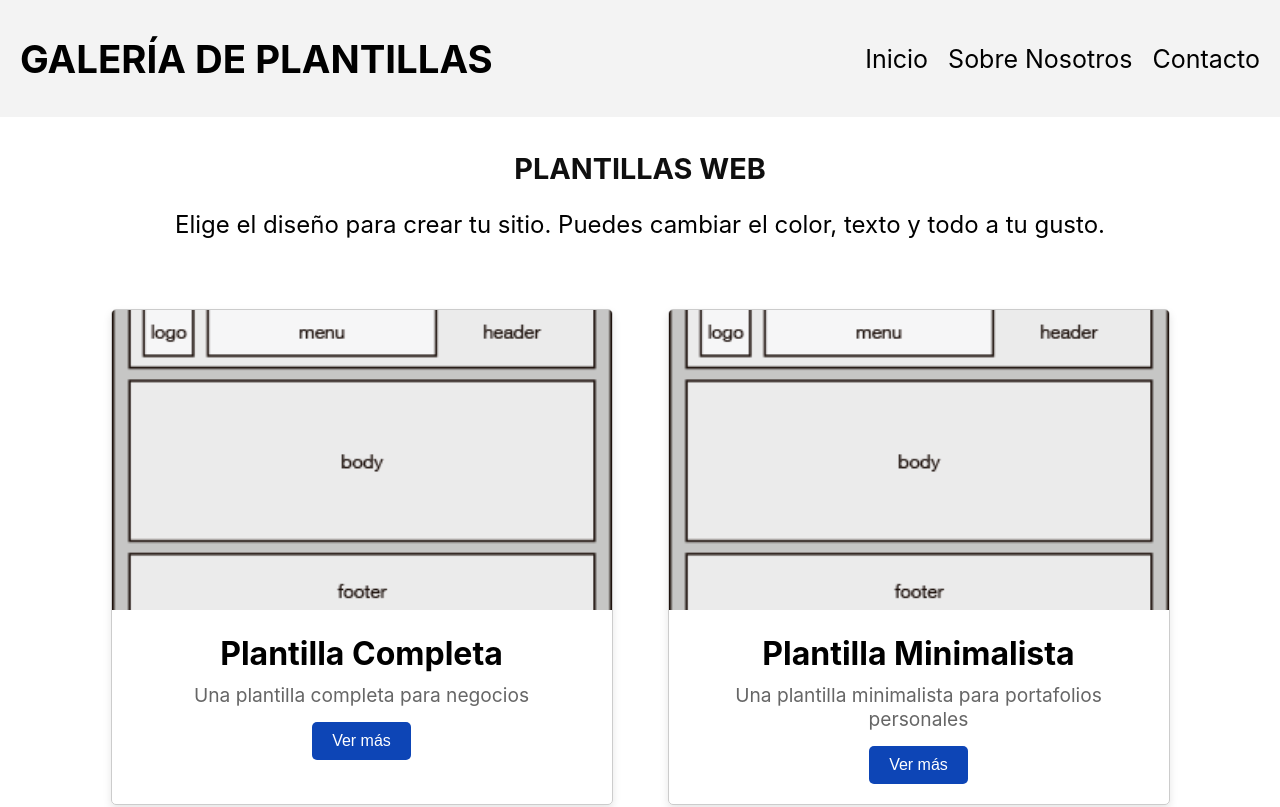
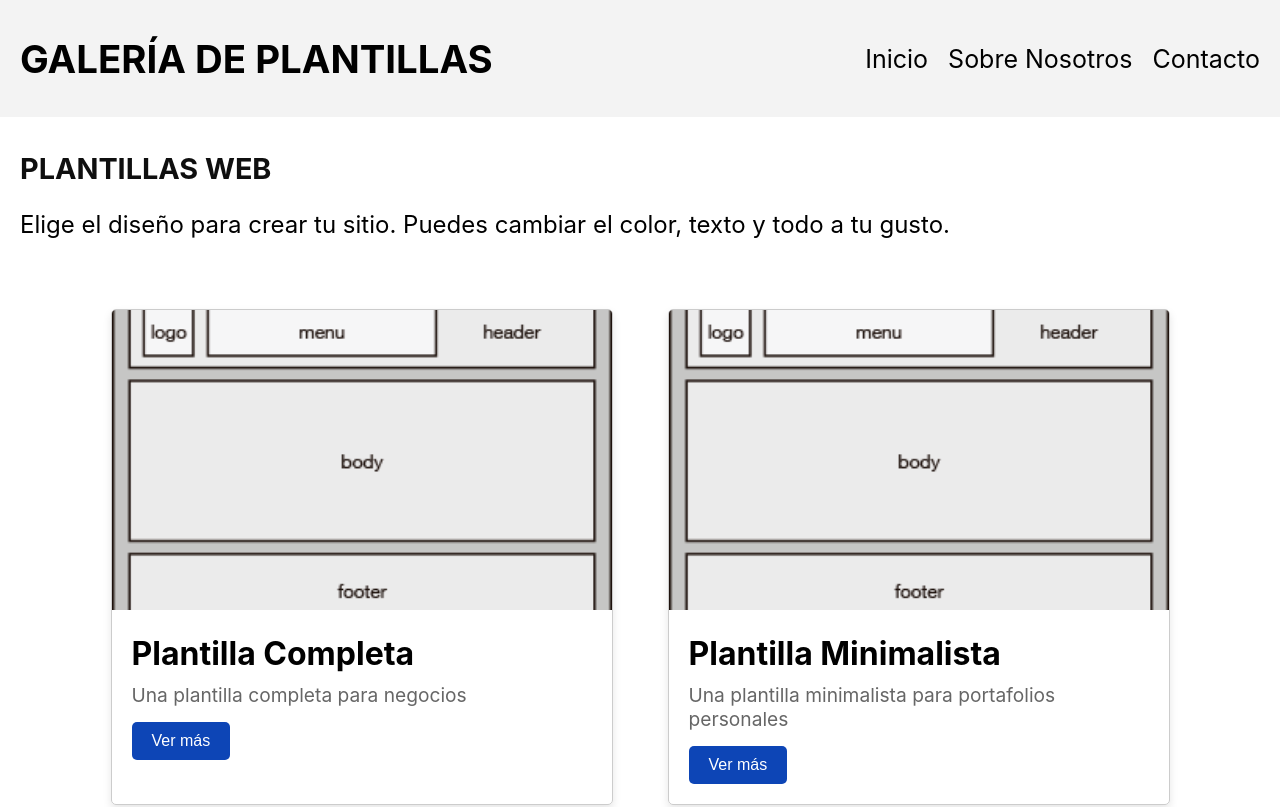
Before and after one commit to anrivers/galeria-de-plantillas, a React (Create React App) app: page / in a window 1280 px wide. Shown: the top 807 px of the page. Built offline with nearby package versions, Linux system fonts and the light colour scheme.

Commit message:
Se agregó taiwlind css

```diff
--- a/package.json
+++ b/package.json
@@ -46,5 +46,10 @@
       "last 1 firefox version",
       "last 1 safari version"
     ]
+  },
+  "devDependencies": {
+    "autoprefixer": "^10.4.19",
+    "postcss": "^8.4.38",
+    "tailwindcss": "^3.4.4"
   }
 }
--- /dev/null
+++ b/postcss.config.js
@@ -0,0 +1,6 @@
+module.exports = {
+  plugins: {
+    tailwindcss: {},
+    autoprefixer: {},
+  },
+}
--- a/src/App.js
+++ b/src/App.js
@@ -1,4 +1,4 @@
-import './App.css';
+import './index.css';
 import { BrowserRouter as Router, Routes, Route} from 'react-router-dom';
 import { DndProvider } from 'react-dnd'
 import { HTML5Backend } from 'react-dnd-html5-backend';
--- /dev/null
+++ b/tailwind.config.js
@@ -0,0 +1,12 @@
+/** @type {import('tailwindcss').Config} */
+module.exports = {
+  purge: ['./src/**/*.{js,jsx,ts,tsx}', './public/index.html'],
+  darkMode: false,
+  theme: {
+    extend: {},
+  },
+  variants: {
+    extend: {},
+  },
+  plugins: [],
+}
```
Also changed, not shown: 1 other file (tests, documents, lock files or other folders).
